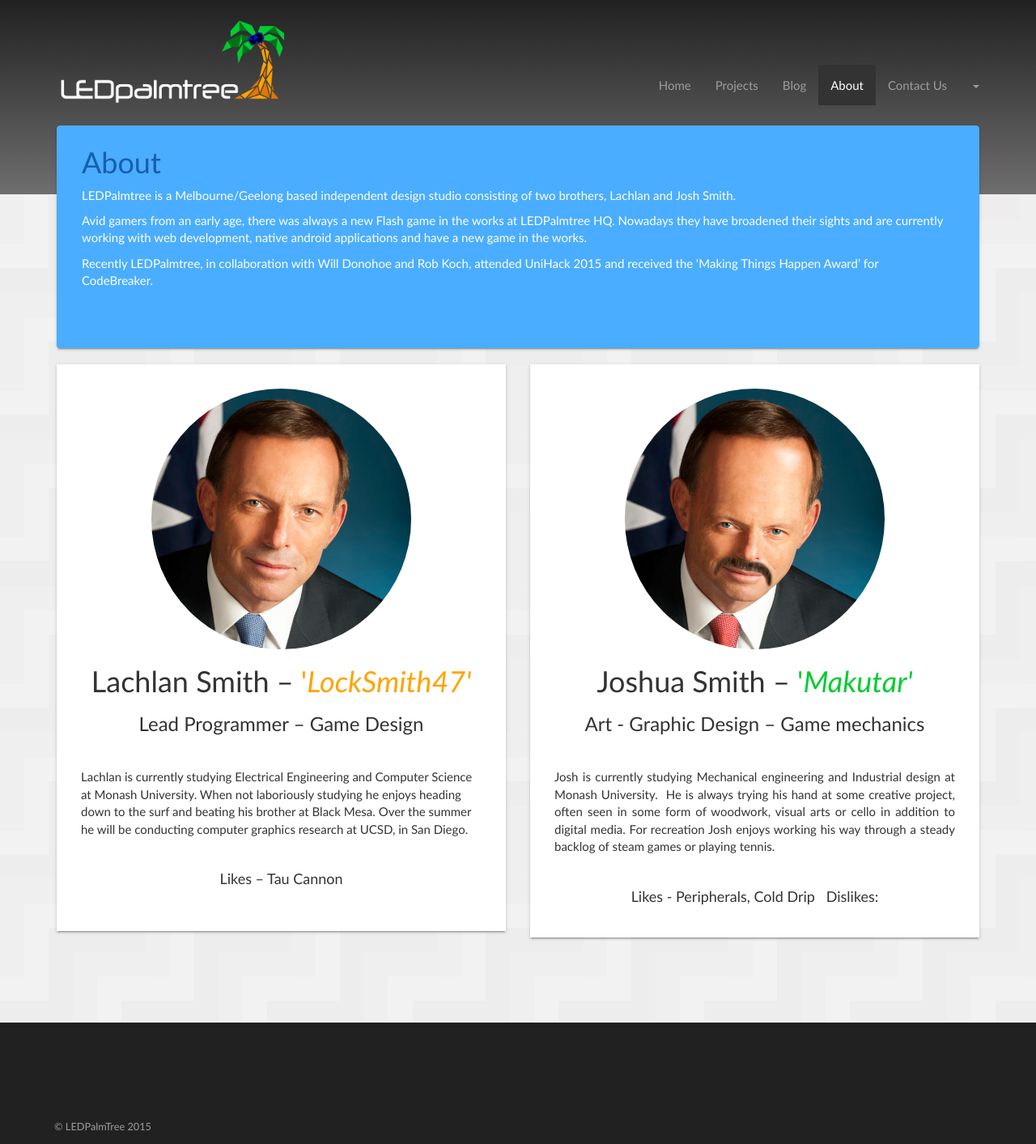
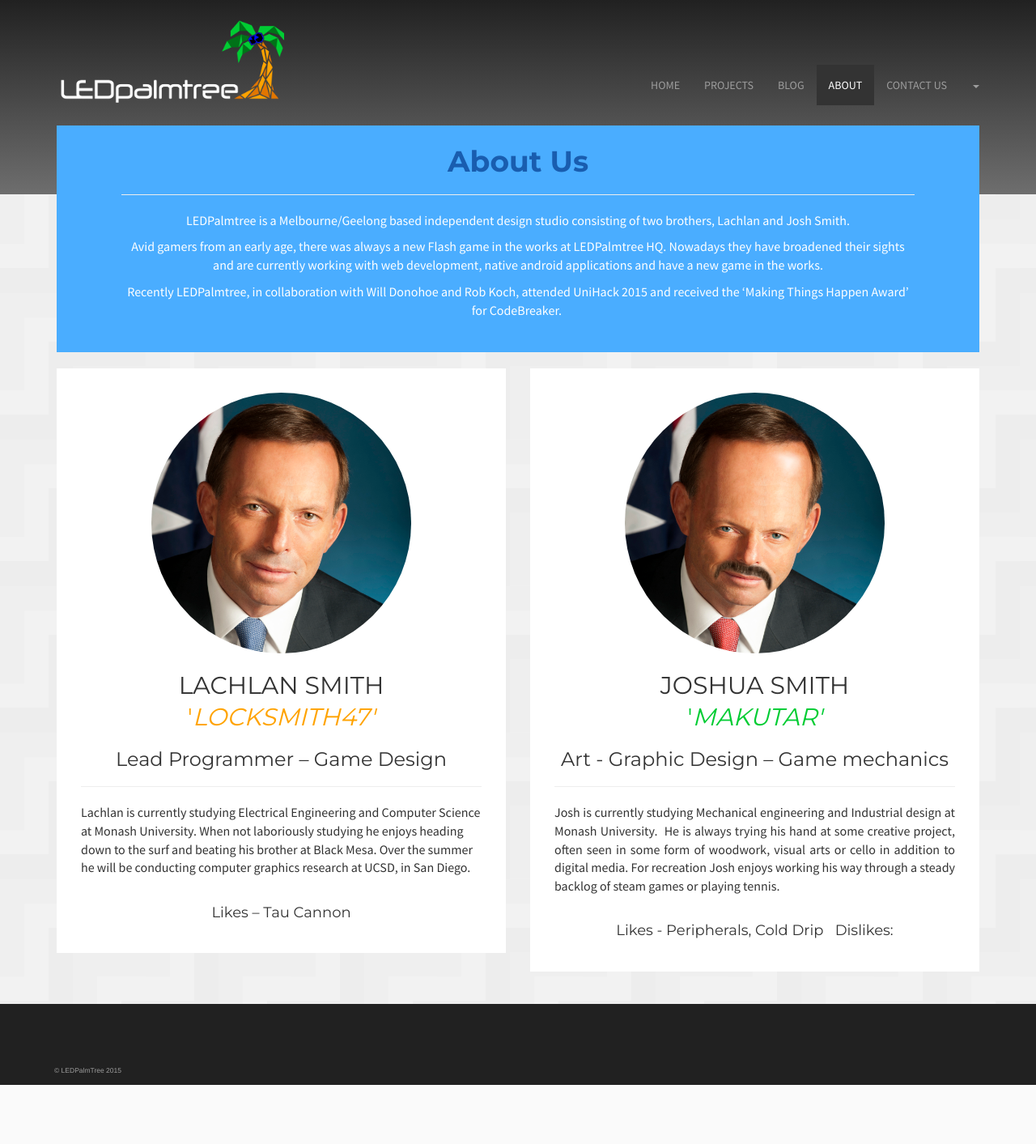
Before and after one commit to makutar/LED-Palmtree-Website, a PHP site: page /about.php in a window 1280 px wide. Shown: the whole page at 81% size. After the commit the page ends 1340 px from the top, so only its background shows below. Run offline with PHP 8.4, Linux system fonts and the light colour scheme; some libraries are stand-ins or nearby versions.

Commit message:
added fonts, chaged to a flatter style and embedded flash videos

```diff
--- a/about.php
+++ b/about.php
@@ -27,40 +27,41 @@
     <div class="container contents">
       <div class="row">
         <div class="col-sm-12">
-          <div class="panel panel-default blue-light box-shadow--2dp">
-            <div class="panel-body no-top-padding" >
-              <h1>About</h1>
+          <div class="flat-panel blue-light">
+            <div class="panel-body no-top-padding" style="text-align:center;">
+              <h1 class="bold">About Us</h1>
+              <hr>
                 <p>LEDPalmtree is a Melbourne/Geelong based independent design studio consisting of two brothers, Lachlan and Josh Smith.</p>
                 <p>Avid gamers from an early age, there was always a new Flash game in the works at LEDPalmtree HQ. Nowadays they have broadened their sights and are currently working with web development, native android applications and have a new game in the works.</p>
                 <p>Recently LEDPalmtree, in collaboration with Will Donohoe and Rob Koch, attended UniHack 2015 and received the &lsquo;Making Things Happen Award&rsquo; for CodeBreaker.&nbsp;</p>
-                <p>&nbsp;</p>
+
             </div>
           </div>
         </div>
       </div>
       <div class="row equalizer">
         <div class="col-sm-6 watch">
-          <div class="flat-panel box-shadow--2dp" style="min-height: 700px;">
+          <div class="flat-panel" style="min-height: 700px;">
             <div class="panel-body">
             <img src="assets/tony-abbott-square.jpg" class="img-responsive img-circle center-block" style="width:65%;">
-              <h1 align="center">Lachlan Smith &ndash;<span class="orange-text"> &#39;<em>LockSmith47&#39;</em></span></h1>
+              <h2 align="center" class="uppercase line-height-large">Lachlan Smith<br><span align="center" class="orange-text less-text-margin"> &#39;<em>LockSmith47&#39;</em></span></h2>
               <h3 align="center">Lead Programmer &ndash; Game Design</h3>
-              <p>&nbsp;</p>
+              <hr>
               <p>Lachlan is currently studying Electrical Engineering and Computer Science at Monash University. When not laboriously studying he enjoys heading down to the surf and beating his brother at Black Mesa. Over the summer he will be conducting computer graphics research at UCSD, in San Diego.</p>
-              <p>&nbsp;</p>
+              <br>
               <h4 align="center">Likes &ndash; Tau Cannon</h4>
             </div>
           </div>
         </div>
         <div class="col-sm-6">
-          <div class="flat-panel box-shadow--2dp" style="min-height: 700px;">
+          <div class="flat-panel" style="min-height: 700px;">
             <div class="panel-body watch">
-              <img src="assets\tony-abbott-square-2.jpg" class="img-responsive img-circle center-block" style="width:65%;">
-              <h1 align="center">Joshua Smith &ndash; <span class="green-text"> &#39;<em>Makutar&#39;</em></span></h1>
+              <img src="assets/tony-abbott-square-2.jpg" class="img-responsive img-circle center-block" style="width:65%;">
+              <h2 align="center" class="uppercase line-height-large">Joshua Smith<br><span class="green-text"> &#39;<em>Makutar&#39;</em></span></h2>
               <h3 align="center">Art - Graphic Design &ndash; Game mechanics</h3>
-              <p>&nbsp;</p>
+              <hr>
               <p style="text-align: justify;">Josh is currently studying Mechanical engineering and Industrial design at Monash University. &nbsp;He is always trying his hand at some creative project, often seen in some form of woodwork, visual arts or cello in addition to digital media. For recreation Josh enjoys working his way through a steady backlog of steam games or playing tennis.</p>
-              <p>&nbsp;</p>
+              <br>
               <h4 align="center">Likes - Peripherals, Cold Drip &nbsp; Dislikes:</h4>
             </div>
           </div>
--- a/css/theme.css
+++ b/css/theme.css
@@ -1,20 +1,48 @@
+@import url(https://fonts.googleapis.com/css?family=Source+Sans+Pro:400,200,200italic,300,300italic,400italic,700,600italic,600,700italic,900,900italic);
+@import url(https://fonts.googleapis.com/css?family=Montserrat:400,700);
+
 body {
     background-color: #f0f0f0;
     background-image: url("../assets/website-designs-06.png");
-    font-family: "Trebuchet MS";
-    font-size: 150%
+
+    font-size: 100%;
+}
+
+h1,h2,h3,h4,h5,h6 {
+    font-family: "Montserrat";
+
+}
+
+li {
+    font-size: 1.4em;
+    font-family: "Source Sans Pro";
+    text-transform: uppercase;
 }
 
 p {
-    font-size: 1em;
+    font-family: "Source Sans Pro";
+    font-size: 1.6em;
+}
+
+.bold {
+    font-weight: bold;
+}
+
+.uppercase {
+    text-transform: uppercase;
 }
 
 .panel-body {
     padding: 30px;
 }
 
+.line-height-large {
+    line-height: 130%
+}
 .no-top-padding{
     padding-top: 5px;
+    padding-left: 7%;
+    padding-right:7%;
 }
 
 #myNavbar {
@@ -115,7 +143,8 @@
 }
 
 .footer {
-    height: 150px;
+    margin-top: 20px;
+    height: 100px;
     position:relative;
     background-color: #212121;
     color: #9d9d9d;
@@ -163,9 +192,9 @@
 
 .contents {
     position: relative;
-    top: -85px;
+    margin-top: -85px;
 }
-
+/*
 .box-shadow--2dp {
     box-shadow: 0 2px 2px 0 rgba(0, 0, 0, .14), 0 3px 1px -2px rgba(0, 0, 0, .2), 0 1px 5px 0 rgba(0, 0, 0, .12)
 }
@@ -184,7 +213,7 @@
 .box-shadow--16dp {
     box-shadow: 0 16px 24px 2px rgba(0, 0, 0, .14), 0 6px 30px 5px rgba(0, 0, 0, .12), 0 8px 10px -5px rgba(0, 0, 0, .2)
 }
-
+*/
 @media (min-width: 768px) {
     #myNavbar .nav {
     position: absolute;
```
Also changed, not shown: Assets/Anaconda.html (added, +32 -0 lines), projects.php (+34 -13 lines), fonts/CaviarDreams.ttf (added), fonts/CaviarDreams_Bold.ttf (added), fonts/CaviarDreams_BoldItalic.ttf (added), fonts/CaviarDreams_Italic.ttf (added), fonts/sui generis rg.ttf (added), fonts/world of water.ttf (added), 3 other files.
